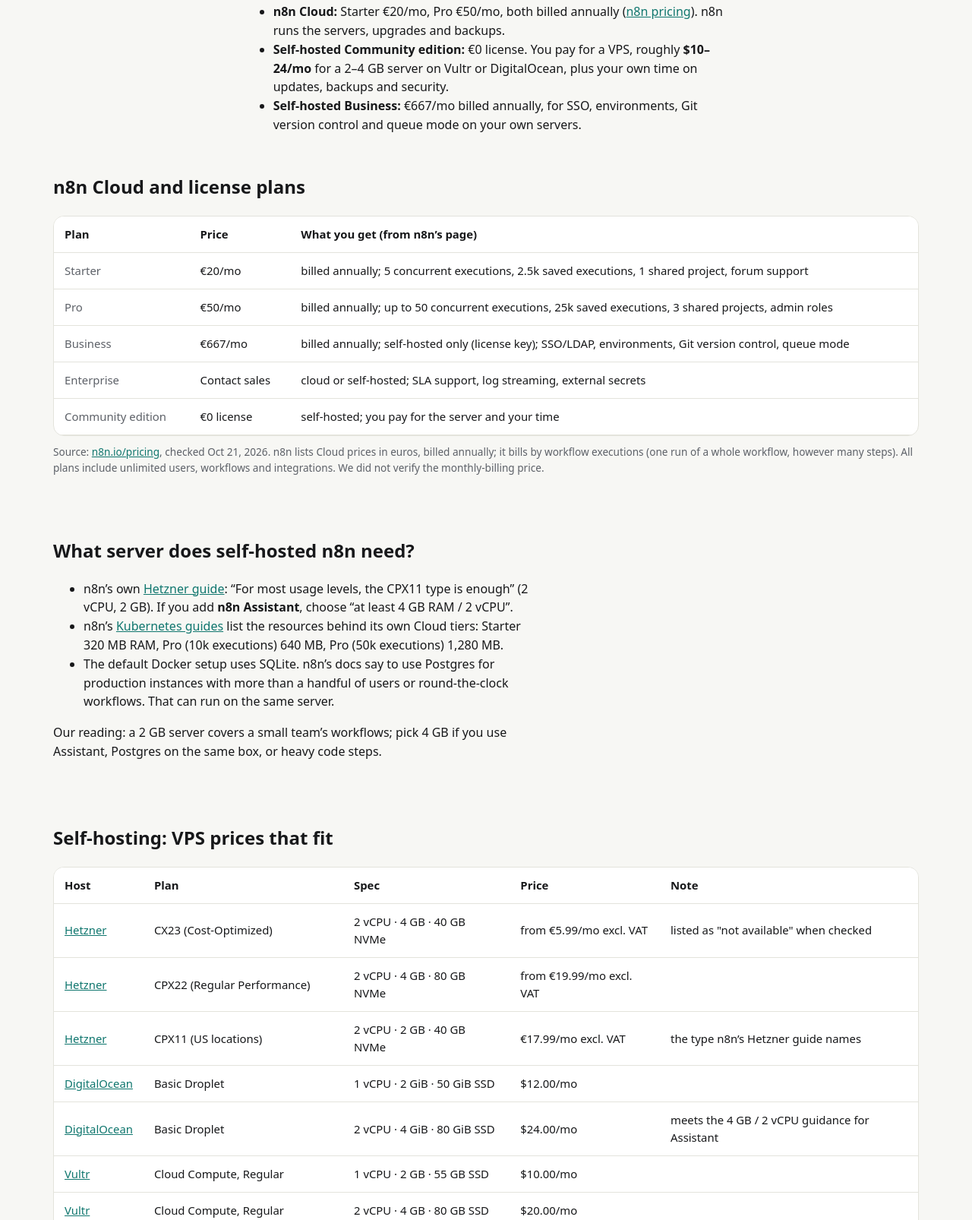
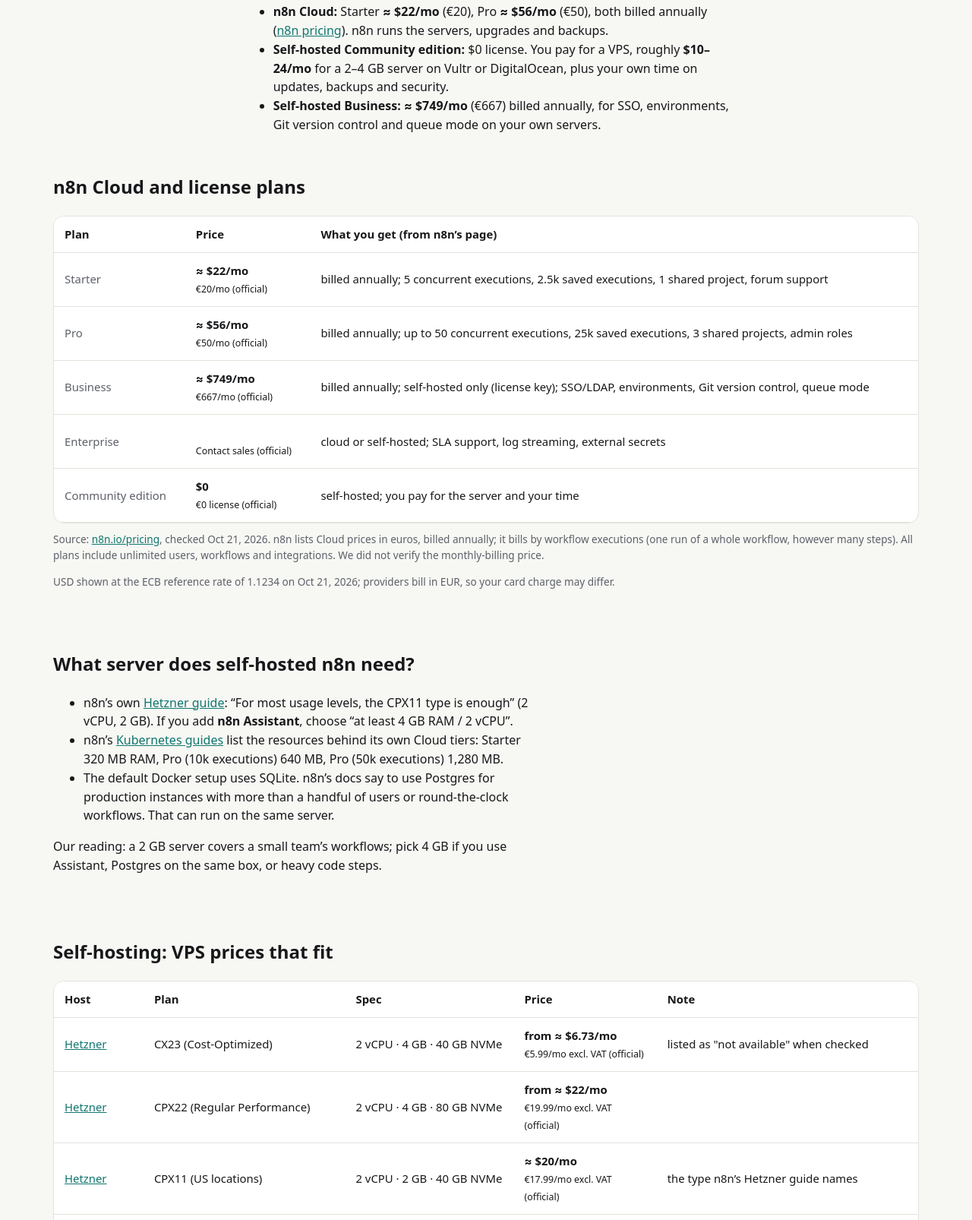
Before and after one commit to selfhostoffice/site, an Astro site: page /pricing/n8n in a window 1280 px wide. Shown: the part 533-2139 px from the top of the page at 76% size. Built offline with nearby package versions, Linux system fonts and the light colour scheme; Astro itself is replaced by a stand-in of ours.

Commit message:
n8n pricing: show approx USD (ECB 1.1234, Oct 21 2026) next to EUR

```diff
--- a/src/pages/pricing/n8n.astro
+++ b/src/pages/pricing/n8n.astro
@@ -1,4 +1,5 @@
 ---
+const FX_NOTE = 'USD shown at the ECB reference rate of 1.1234 on Oct 21, 2026; providers bill in EUR, so your card charge may differ.';
 import Base from '../../layouts/Base.astro'; import Icon from '../../components/Icon.astro';
 import { listings, avatar, fmtDate } from '../../lib/data';
 const n8n = listings.find(l => l.slug === 'n8n-io--n8n')!;
@@ -15,16 +16,16 @@
   vultr: 'https://www.vultr.com/pricing/',
 };
 const cloud = [
-  { plan: 'Starter', price: '€20/mo', note: 'billed annually; 5 concurrent executions, 2.5k saved executions, 1 shared project, forum support' },
-  { plan: 'Pro', price: '€50/mo', note: 'billed annually; up to 50 concurrent executions, 25k saved executions, 3 shared projects, admin roles' },
-  { plan: 'Business', price: '€667/mo', note: 'billed annually; self-hosted only (license key); SSO/LDAP, environments, Git version control, queue mode' },
+  { plan: 'Starter', price: '€20/mo', usd: '≈ $22/mo', note: 'billed annually; 5 concurrent executions, 2.5k saved executions, 1 shared project, forum support' },
+  { plan: 'Pro', price: '€50/mo', usd: '≈ $56/mo', note: 'billed annually; up to 50 concurrent executions, 25k saved executions, 3 shared projects, admin roles' },
+  { plan: 'Business', price: '€667/mo', usd: '≈ $749/mo', note: 'billed annually; self-hosted only (license key); SSO/LDAP, environments, Git version control, queue mode' },
   { plan: 'Enterprise', price: 'Contact sales', note: 'cloud or self-hosted; SLA support, log streaming, external secrets' },
-  { plan: 'Community edition', price: '€0 license', note: 'self-hosted; you pay for the server and your time' },
+  { plan: 'Community edition', price: '€0 license', usd: '$0', note: 'self-hosted; you pay for the server and your time' },
 ];
 const vps = [
-  { host: 'Hetzner', plan: 'CX23 (Cost-Optimized)', spec: '2 vCPU · 4 GB · 40 GB NVMe', price: 'from €5.99/mo excl. VAT', src: S.hzCost, note: 'listed as "not available" when checked' },
-  { host: 'Hetzner', plan: 'CPX22 (Regular Performance)', spec: '2 vCPU · 4 GB · 80 GB NVMe', price: 'from €19.99/mo excl. VAT', src: S.hzReg, note: '' },
-  { host: 'Hetzner', plan: 'CPX11 (US locations)', spec: '2 vCPU · 2 GB · 40 GB NVMe', price: '€17.99/mo excl. VAT', src: S.hzReg, note: 'the type n8n’s Hetzner guide names' },
+  { host: 'Hetzner', plan: 'CX23 (Cost-Optimized)', spec: '2 vCPU · 4 GB · 40 GB NVMe', price: '€5.99/mo excl. VAT', usd: 'from ≈ $6.73/mo', src: S.hzCost, note: 'listed as "not available" when checked' },
+  { host: 'Hetzner', plan: 'CPX22 (Regular Performance)', spec: '2 vCPU · 4 GB · 80 GB NVMe', price: '€19.99/mo excl. VAT', usd: 'from ≈ $22/mo', src: S.hzReg, note: '' },
+  { host: 'Hetzner', plan: 'CPX11 (US locations)', spec: '2 vCPU · 2 GB · 40 GB NVMe', price: '€17.99/mo excl. VAT', usd: '≈ $20/mo', src: S.hzReg, note: 'the type n8n’s Hetzner guide names' },
   { host: 'DigitalOcean', plan: 'Basic Droplet', spec: '1 vCPU · 2 GiB · 50 GiB SSD', price: '$12.00/mo', src: S.do, note: '' },
   { host: 'DigitalOcean', plan: 'Basic Droplet', spec: '2 vCPU · 4 GiB · 80 GiB SSD', price: '$24.00/mo', src: S.do, note: 'meets the 4 GB / 2 vCPU guidance for Assistant' },
   { host: 'Vultr', plan: 'Cloud Compute, Regular', spec: '1 vCPU · 2 GB · 55 GB SSD', price: '$10.00/mo', src: S.vultr, note: '' },
@@ -32,7 +33,7 @@
   { host: 'Vultr', plan: 'Cloud Compute, High Performance', spec: '2 vCPU · 4 GB · 100 GB NVMe', price: '$24.00/mo', src: S.vultr, note: '' },
 ];
 const faq = [
-  { q: 'How much does n8n cost per month?', a: 'On n8n Cloud, Starter is €20/mo and Pro is €50/mo, both billed annually (n8n.io/pricing, checked Oct 21, 2026). Self-hosting the Community edition has no license fee; you pay for a server, which starts around $10–24/mo on DigitalOcean or Vultr for a 2–4 GB machine.' },
+  { q: 'How much does n8n cost per month?', a: 'On n8n Cloud, Starter is about $22/mo (€20) and Pro about $56/mo (€50), both billed annually (n8n.io/pricing, checked Oct 21, 2026). Self-hosting the Community edition has no license fee; you pay for a server, which starts around $10–24/mo on DigitalOcean or Vultr for a 2–4 GB machine.' },
   { q: 'Is self-hosted n8n free?', a: 'The Community edition is free to self-host under the Sustainable Use License, for your own internal business purposes or personal use. Features like SSO, environments, Git version control and workflow sharing need a paid Business or Enterprise license.' },
   { q: 'What server do I need for n8n?', a: 'n8n’s Hetzner guide says the CPX11 type (2 vCPU, 2 GB) is enough for most usage, and recommends at least 4 GB RAM and 2 vCPU if you add n8n Assistant. n8n’s docs list its own Cloud Starter tier at 320 MB RAM.' },
 ];
@@ -41,7 +42,7 @@
   { '@context': 'https://schema.org', '@type': 'FAQPage', mainEntity: faq.map(f => ({ '@type': 'Question', name: f.q, acceptedAnswer: { '@type': 'Answer', text: f.a } })) },
 ];
 ---
-<Base title="n8n pricing (Oct 2026): Cloud vs self-hosted, real monthly cost" description="n8n Cloud costs €20–50/mo billed annually; self-hosting is free but needs a server from ~$10/mo. Verified prices from n8n, Hetzner, DigitalOcean and Vultr, checked Oct 2026." schema={schema} crumbs={[['Home', '/'], ['n8n pricing', '/pricing/n8n/']]}>
+<Base title="n8n pricing (Oct 2026): Cloud vs self-hosted, real monthly cost" description="n8n Cloud costs about $22–56/mo (€20–50) billed annually; self-hosting is free but needs a server from ~$10/mo. Verified prices from n8n, Hetzner, DigitalOcean and Vultr, checked Oct 2026." schema={schema} crumbs={[['Home', '/'], ['n8n pricing', '/pricing/n8n/']]}>
 <div class="wrap page-head prose">
   <span class="eyebrow"><Icon name="receipt" size={16}/> Pricing guide · prices checked Oct 2026</span>
   <h1>n8n pricing: Cloud vs self-hosted, real monthly cost</h1>
@@ -50,9 +51,9 @@
 
   <h2>The short answer</h2>
   <ul>
-    <li><b>n8n Cloud:</b> Starter €20/mo, Pro €50/mo, both billed annually (<a href={S.pricing}>n8n pricing</a>). n8n runs the servers, upgrades and backups.</li>
-    <li><b>Self-hosted Community edition:</b> €0 license. You pay for a VPS, roughly <b>$10–24/mo</b> for a 2–4 GB server on Vultr or DigitalOcean, plus your own time on updates, backups and security.</li>
-    <li><b>Self-hosted Business:</b> €667/mo billed annually, for SSO, environments, Git version control and queue mode on your own servers.</li>
+    <li><b>n8n Cloud:</b> Starter <b>≈ $22/mo</b> (€20), Pro <b>≈ $56/mo</b> (€50), both billed annually (<a href={S.pricing}>n8n pricing</a>). n8n runs the servers, upgrades and backups.</li>
+    <li><b>Self-hosted Community edition:</b> $0 license. You pay for a VPS, roughly <b>$10–24/mo</b> for a 2–4 GB server on Vultr or DigitalOcean, plus your own time on updates, backups and security.</li>
+    <li><b>Self-hosted Business:</b> <b>≈ $749/mo</b> (€667) billed annually, for SSO, environments, Git version control and queue mode on your own servers.</li>
   </ul>
 </div>
 
@@ -60,9 +61,10 @@
 <h2>n8n Cloud and license plans</h2>
 <div class="compare-wrap"><table class="compare">
 <thead><tr><th scope="col">Plan</th><th scope="col">Price</th><th scope="col">What you get (from n8n’s page)</th></tr></thead>
-<tbody>{cloud.map(c => <tr><th scope="row">{c.plan}</th><td>{c.price}</td><td>{c.note}</td></tr>)}</tbody>
+<tbody>{cloud.map(c => <tr><th scope="row">{c.plan}</th><td><b class="usd">{c.usd}</b><br /><small class="eur">{c.price} (official)</small></td><td>{c.note}</td></tr>)}</tbody>
 </table></div>
 <p class="note">Source: <a href={S.pricing}>n8n.io/pricing</a>, checked {CHECKED}. n8n lists Cloud prices in euros, billed annually; it bills by workflow executions (one run of a whole workflow, however many steps). All plans include unlimited users, workflows and integrations. We did not verify the monthly-billing price.</p>
+<p class="note">{FX_NOTE}</p>
 </div></section>
 
 <section style="padding-top:0"><div class="wrap">
@@ -81,15 +83,15 @@
 <h2>Self-hosting: VPS prices that fit</h2>
 <div class="compare-wrap"><table class="compare">
 <thead><tr><th scope="col">Host</th><th scope="col">Plan</th><th scope="col">Spec</th><th scope="col">Price</th><th scope="col">Note</th></tr></thead>
-<tbody>{vps.map(v => <tr><th scope="row"><a href={v.src} rel="nofollow">{v.host}</a></th><td>{v.plan}</td><td>{v.spec}</td><td>{v.price}</td><td>{v.note}</td></tr>)}</tbody>
+<tbody>{vps.map(v => <tr><th scope="row"><a href={v.src} rel="nofollow">{v.host}</a></th><td>{v.plan}</td><td>{v.spec}</td><td>{v.usd ? <><b class="usd">{v.usd}</b><br /><small class="eur">{v.price} (official)</small></> : v.price}</td><td>{v.note}</td></tr>)}</tbody>
 </table></div>
-<p class="note">Sources, checked {CHECKED}: <a href={S.hzCost}>Hetzner Cost-Optimized</a>, <a href={S.hzReg}>Hetzner Regular Performance</a>, <a href={S.do}>DigitalOcean Droplets</a>, <a href={S.vultr}>Vultr</a>. Hetzner prices are in euros, excluding VAT, and vary by location. Add-ons cost extra: DigitalOcean backups are 20% (weekly) or 30% (daily) of the Droplet price; Vultr automatic backups add 20%. A domain name is extra too.</p>
+<p class="note">Sources, checked {CHECKED}: <a href={S.hzCost}>Hetzner Cost-Optimized</a>, <a href={S.hzReg}>Hetzner Regular Performance</a>, <a href={S.do}>DigitalOcean Droplets</a>, <a href={S.vultr}>Vultr</a>. Hetzner prices are in euros, excluding VAT, and vary by location. {FX_NOTE} Add-ons cost extra: DigitalOcean backups are 20% (weekly) or 30% (daily) of the Droplet price; Vultr automatic backups add 20%. A domain name is extra too.</p>
 </div></section>
 
 <section style="padding-top:0"><div class="wrap prose">
 <h2>Cloud vs self-hosted at a glance</h2>
 <ul>
-  <li><b>Cheapest Cloud plan:</b> €20/mo (Starter, annual).</li>
+  <li><b>Cheapest Cloud plan:</b> ≈ $22/mo (€20) (Starter, annual).</li>
   <li><b>A 4 GB self-hosted server:</b> $20/mo (Vultr Regular) or $24/mo (DigitalOcean Basic), before backups.</li>
   <li><b>A 2 GB self-hosted server:</b> $10/mo (Vultr Regular) or $12/mo (DigitalOcean Basic).</li>
 </ul>
```
